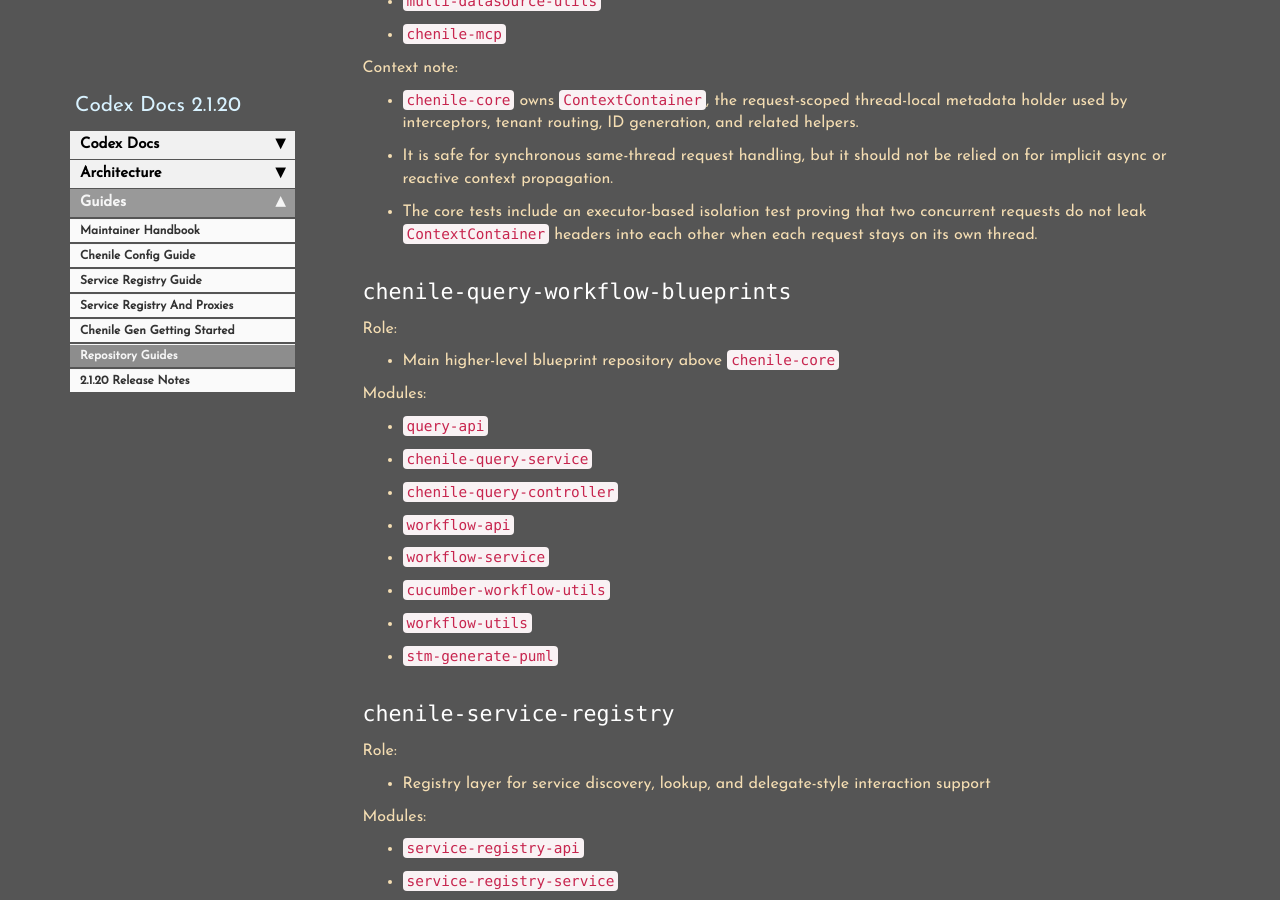
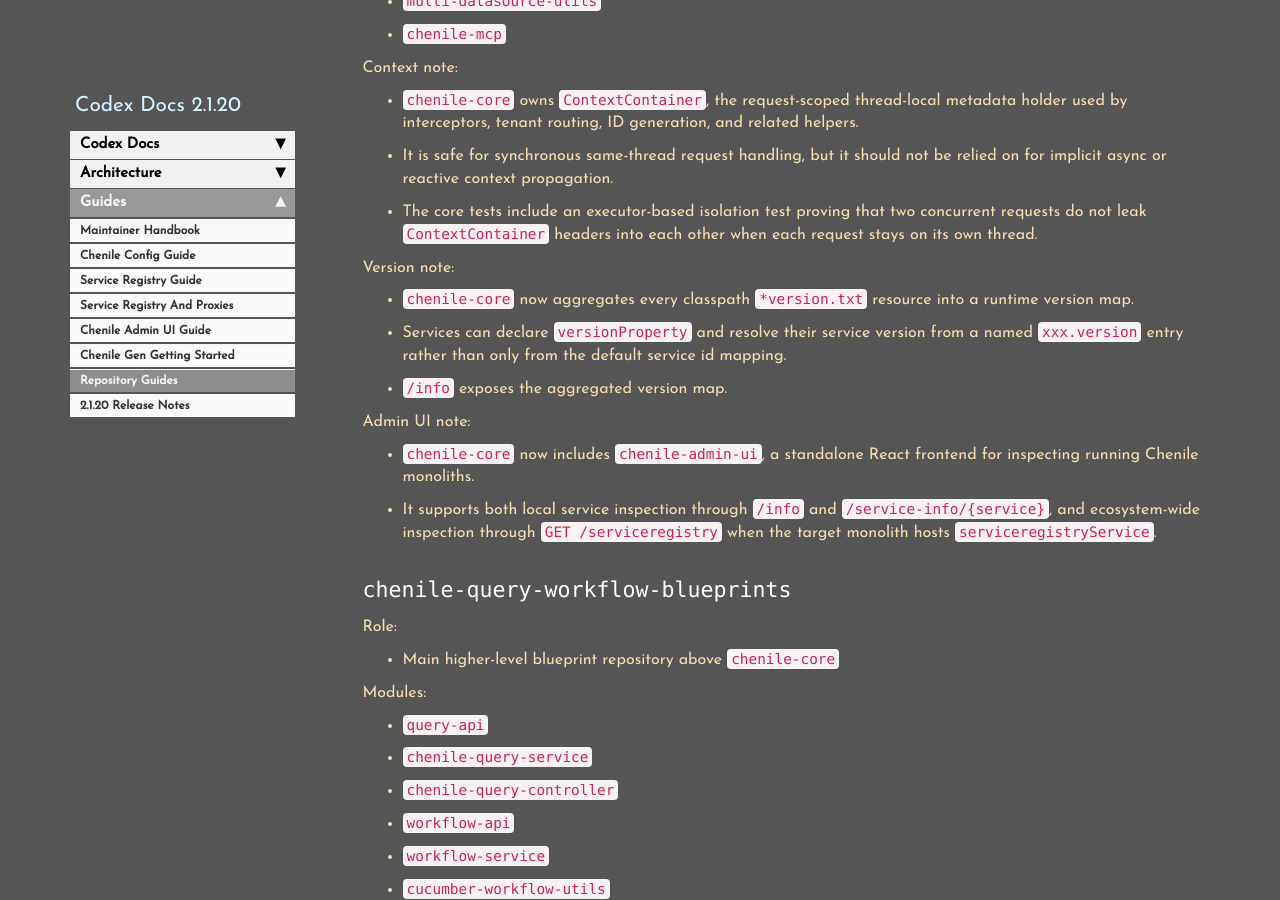
Before and after one commit to rajakolluru/cheniledocs.github.io, a Jekyll site: the page built from pages/codex-docs/060-chenile-repository-guides.md, in a window 1280 px wide and 900 px high, scrolled down 1294 px. Built offline with Jekyll 4.4.1, drawn with Linux system fonts in a browser that asks for light colours; comment, search, counter and statistics services are not loaded.

Commit message:
Document Chenile admin UI

```diff
--- a/_data/sidebars/codex_sidebar.yml
+++ b/_data/sidebars/codex_sidebar.yml
@@ -54,6 +54,9 @@ entries:
     - title: Service Registry And Proxies
       url: /codex-chenile-service-registry-and-proxies-guide.html
       output: web, pdf
+    - title: Chenile Admin UI Guide
+      url: /codex-chenile-admin-ui-guide.html
+      output: web, pdf
     - title: Chenile Gen Getting Started
       url: /codex-chenile-gen-getting-started.html
       output: web, pdf
--- a/pages/codex-docs/060-chenile-repository-guides.md
+++ b/pages/codex-docs/060-chenile-repository-guides.md
@@ -39,6 +39,15 @@ Context note:
 - `chenile-core` owns `ContextContainer`, the request-scoped thread-local metadata holder used by interceptors, tenant routing, ID generation, and related helpers.
 - It is safe for synchronous same-thread request handling, but it should not be relied on for implicit async or reactive context propagation.
 - The core tests include an executor-based isolation test proving that two concurrent requests do not leak `ContextContainer` headers into each other when each request stays on its own thread.
+
+Version note:
+- `chenile-core` now aggregates every classpath `*version.txt` resource into a runtime version map.
+- Services can declare `versionProperty` and resolve their service version from a named `xxx.version` entry rather than only from the default service id mapping.
+- `/info` exposes the aggregated version map.
+
+Admin UI note:
+- `chenile-core` now includes `chenile-admin-ui`, a standalone React frontend for inspecting running Chenile monoliths.
+- It supports both local service inspection through `/info` and `/service-info/{service}`, and ecosystem-wide inspection through `GET /serviceregistry` when the target monolith hosts `serviceregistryService`.
 
 ## `chenile-query-workflow-blueprints`
 
```
Also changed, not shown: pages/codex-docs/000-codex-docs-index.md (+2 -0 lines), pages/codex-docs/057-chenile-admin-ui-guide.md (added, +89 -0 lines).
